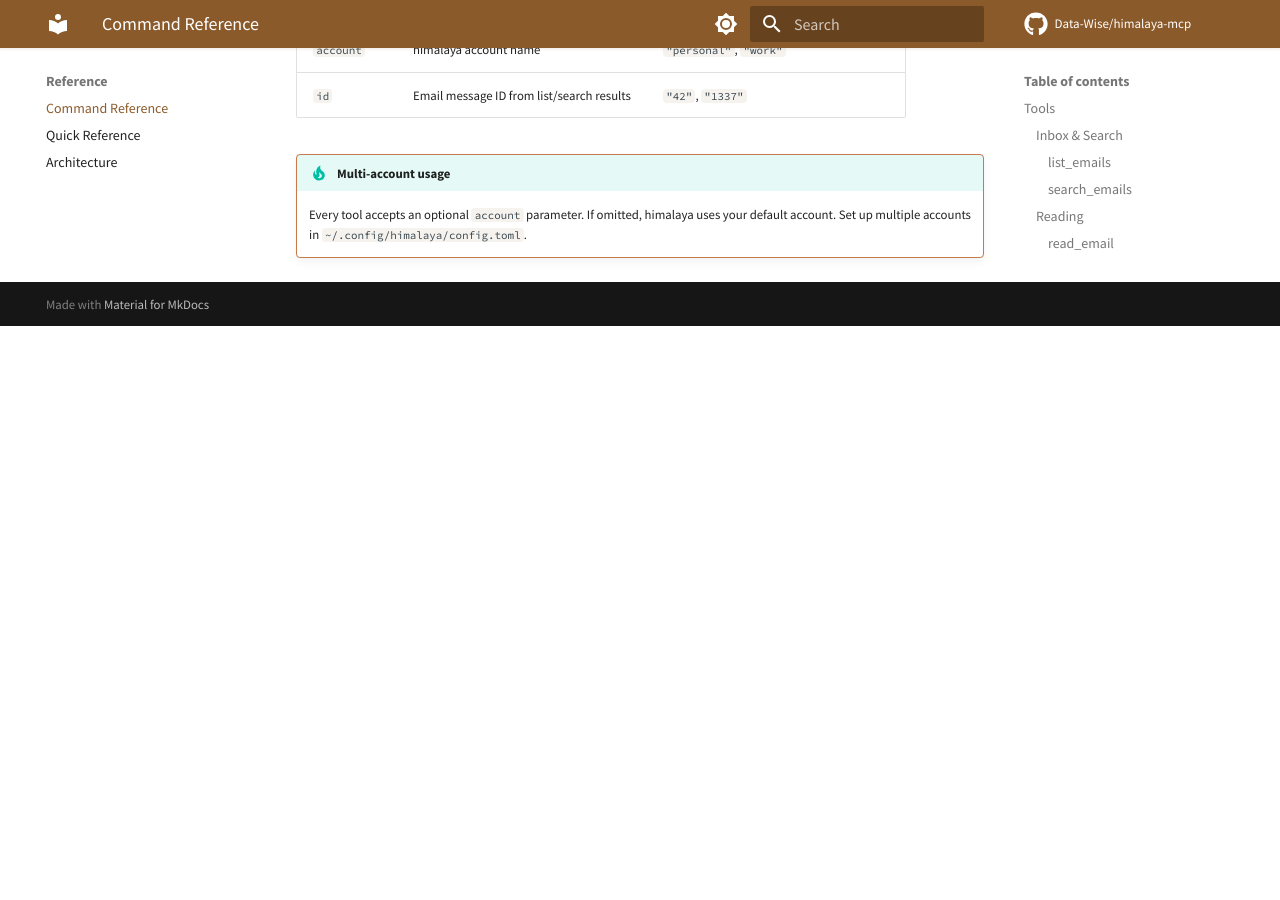
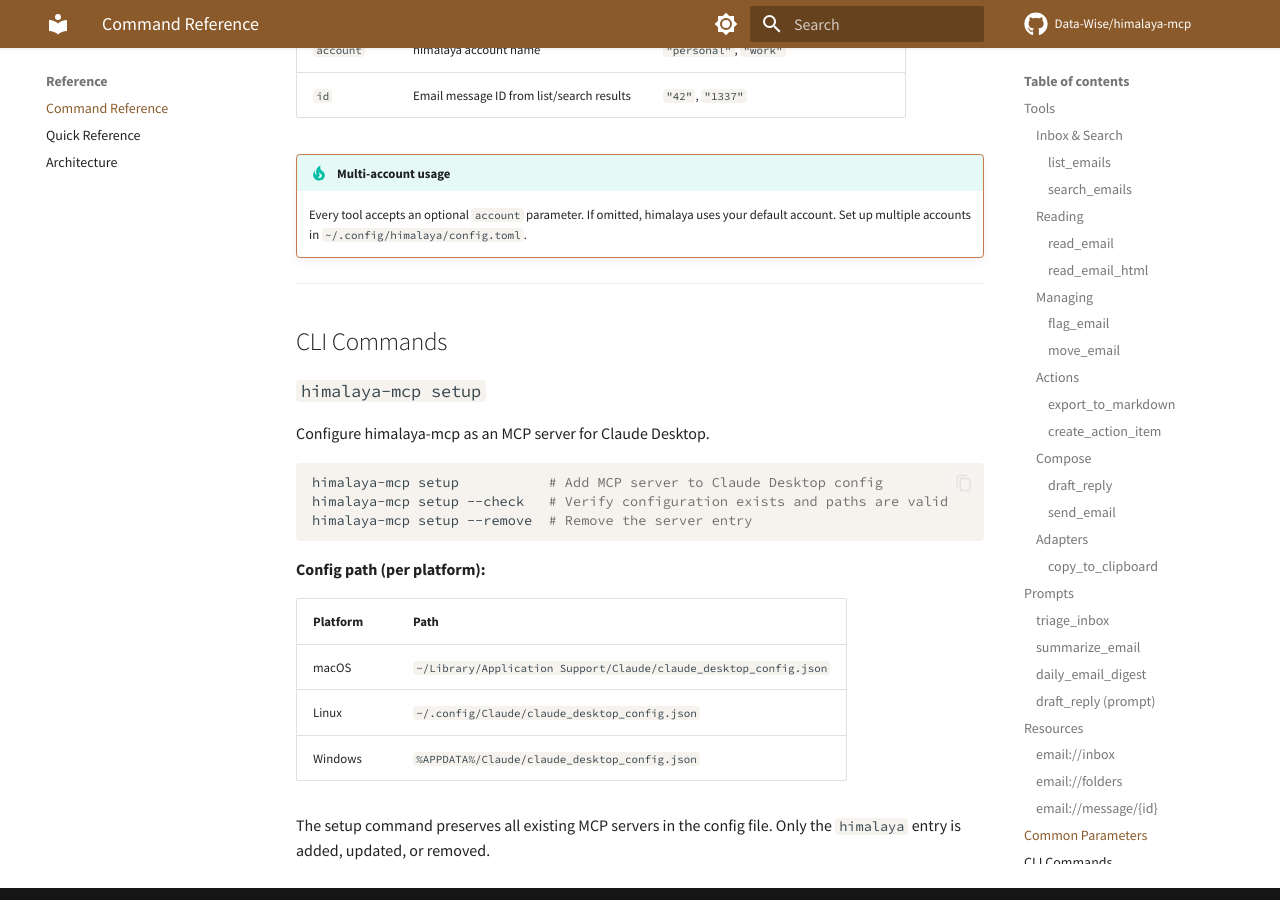
Before and after one commit to Data-Wise/himalaya-mcp, an MkDocs documentation site: the page built from docs/reference/commands.md, in a window 1280 px wide and 900 px high, scrolled down 12770 px. Built offline with MkDocs 1.6.1 and Material for MkDocs 9.7.7, drawn with Linux system fonts in a browser that asks for light colours; comment, search, counter and statistics services are not loaded; before the commit the page ends 13096 px from its top, so only the background shows below that; some of the changed text lies outside the part shown.

Commit message:
docs: add packaging page to nav and CLI setup to command reference
Co-Authored-By: Claude Opus 4.6 <noreply@anthropic.com>

````diff
--- a/docs/reference/commands.md
+++ b/docs/reference/commands.md
@@ -1,6 +1,6 @@
 # Command Reference
 
-Complete reference for all 11 MCP tools, 4 prompts, and 3 resources.
+Complete reference for all 11 MCP tools, 4 prompts, 3 resources, and CLI commands.
 
 ---
 
@@ -521,3 +521,27 @@ These parameters appear on most tools:
 
 !!! tip "Multi-account usage"
     Every tool accepts an optional `account` parameter. If omitted, himalaya uses your default account. Set up multiple accounts in `~/.config/himalaya/config.toml`.
+
+---
+
+## CLI Commands
+
+### `himalaya-mcp setup`
+
+Configure himalaya-mcp as an MCP server for Claude Desktop.
+
+```bash
+himalaya-mcp setup           # Add MCP server to Claude Desktop config
+himalaya-mcp setup --check   # Verify configuration exists and paths are valid
+himalaya-mcp setup --remove  # Remove the server entry
+```
+
+**Config path (per platform):**
+
+| Platform | Path |
+|----------|------|
+| macOS | `~/Library/Application Support/Claude/claude_desktop_config.json` |
+| Linux | `~/.config/Claude/claude_desktop_config.json` |
+| Windows | `%APPDATA%/Claude/claude_desktop_config.json` |
+
+The setup command preserves all existing MCP servers in the config file. Only the `himalaya` entry is added, updated, or removed.
--- a/mkdocs.yml
+++ b/mkdocs.yml
@@ -79,6 +79,7 @@ nav:
     - User Guide: guide/guide.md
     - Tutorials: guide/tutorials.md
     - Workflows: guide/workflows.md
+    - Packaging: guide/packaging.md
     - Plugin Skills & Agent: guide/skills.md
     - Troubleshooting: guide/troubleshooting.md
   - Reference:
````
